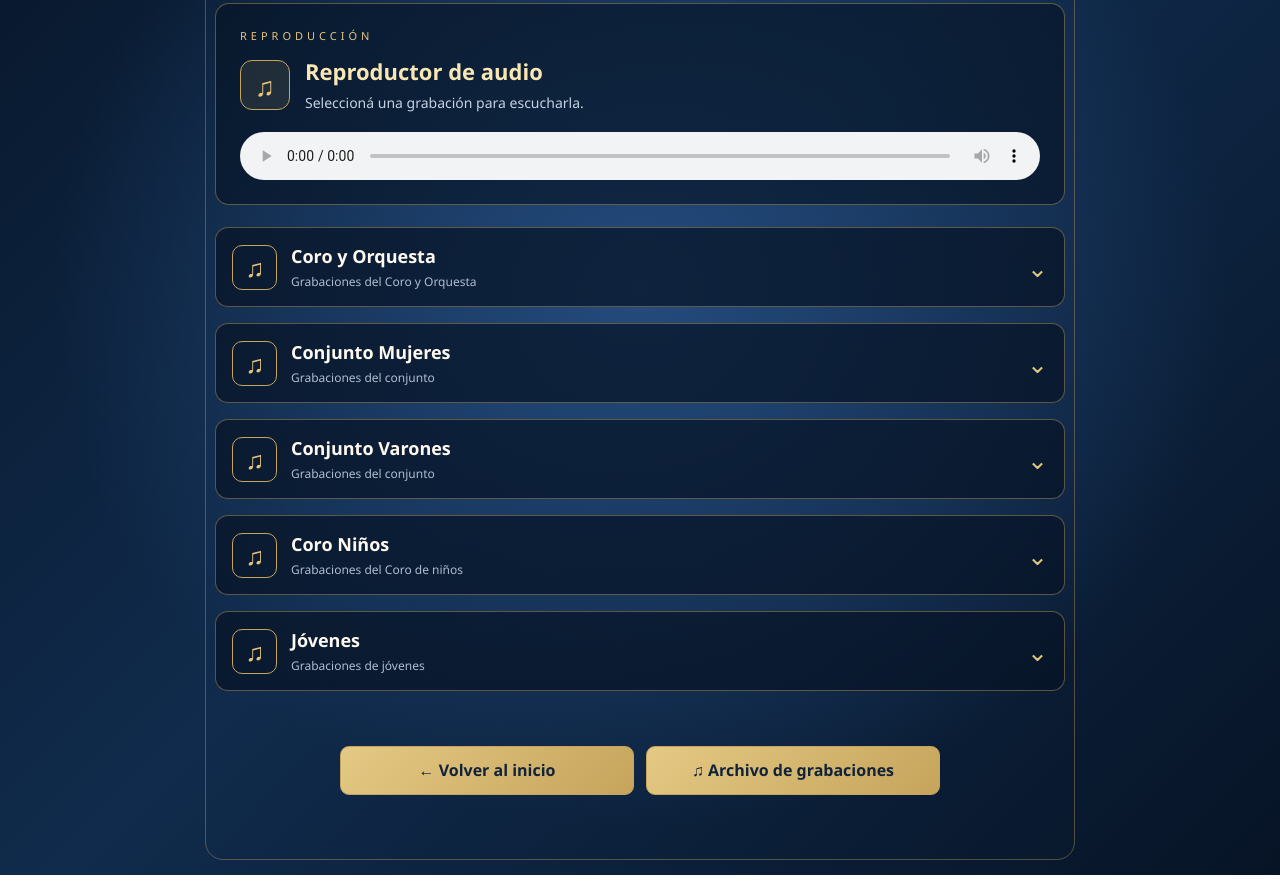
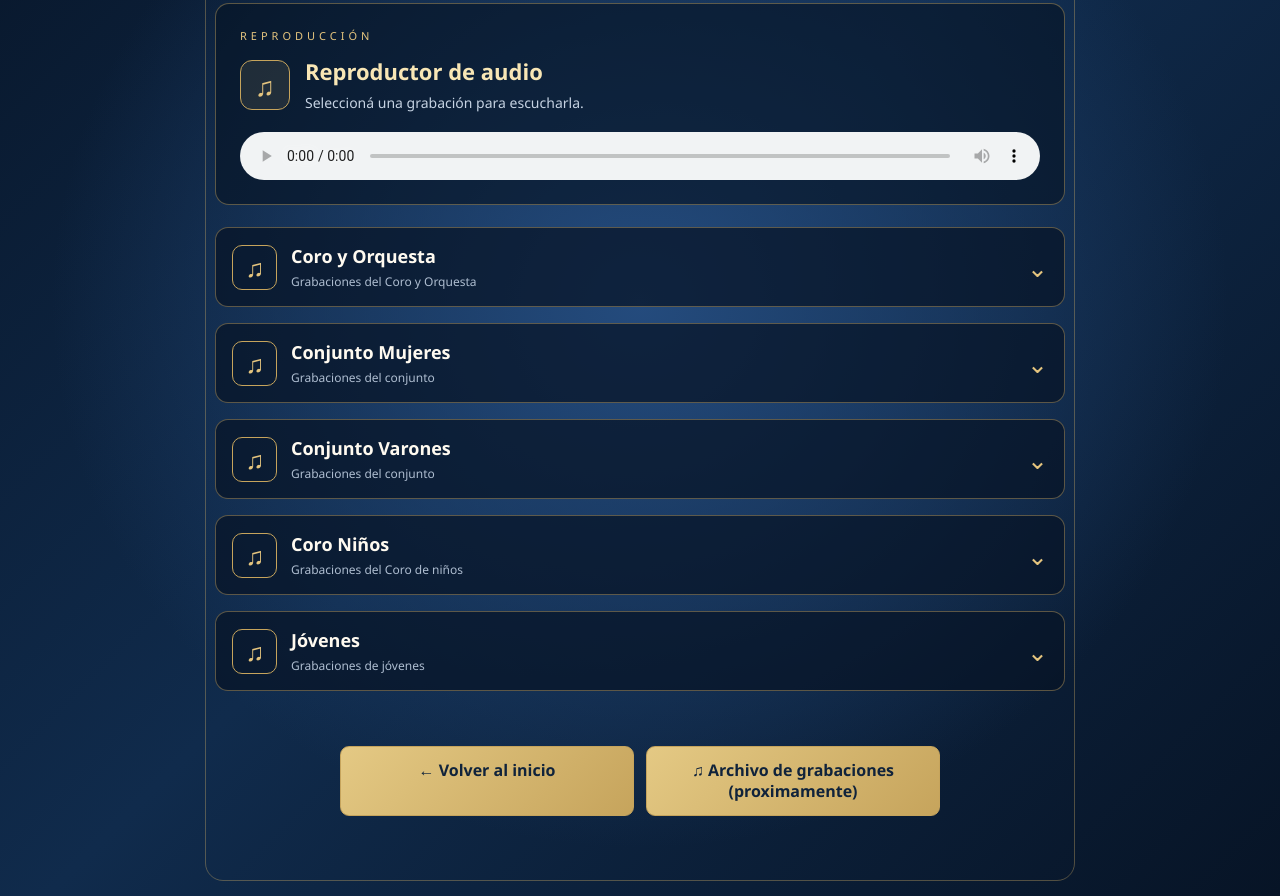
Before and after one commit to byalekzdavid/LasCatitas, a plain HTML site: page audios.html in a window 1280 px wide. Shown: the part 292-1188 px from the top of the page. Before the commit the page ends 1167 px from the top, so only its background shows below. Drawn offline with Linux system fonts and the light colour scheme.

Commit message:
Update audios.html

```diff
--- a/audios.html
+++ b/audios.html
@@ -177,9 +177,9 @@
                 <!--  -->
             </div>
         </details>
-     <div class="botones-navegacion">
+     <div class="botones-navegacion">  <!-- BOTONES ATRAS Y ARCHIVOS -->
         <a href="index.html" class="volver">← Volver al inicio</a>
-        <a href="https://drive.google.com/drive/folders/1rY1rdW65Ou3flQ7iwy-b_ve1glyIflhj" class="volver">♫ Archivo de grabaciones</a>
+        <a href="" class="volver">♫ Archivo de grabaciones (proximamente)</a>
     </div>
 
     </main>
```
